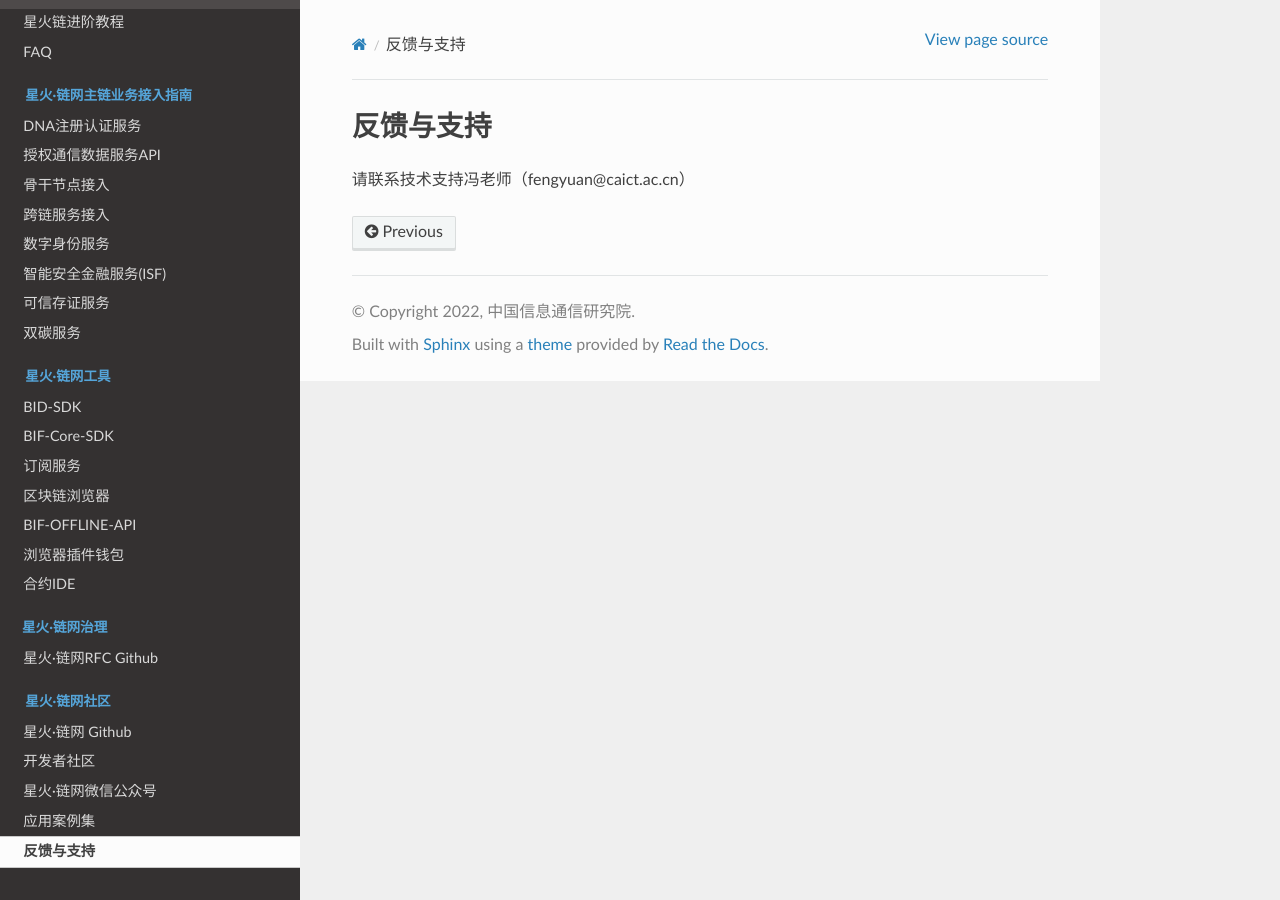
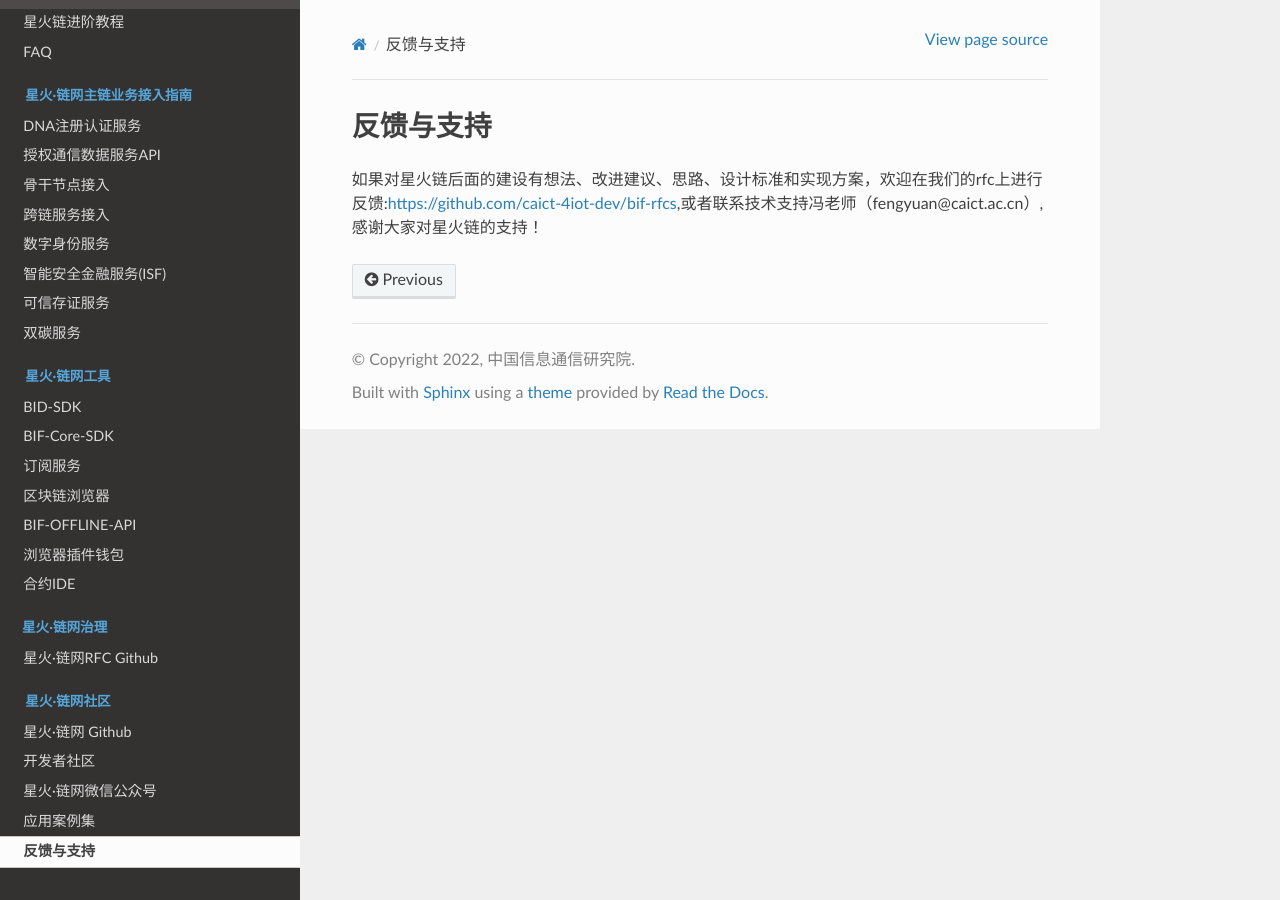
Before and after one commit to caict-4iot-dev/bif-doc, a Sphinx documentation site: the page built from docs/source/community/support.md, in a window 1280 px wide. Built offline with Sphinx 7.4.7 and the Read the Docs theme 2.0.0, drawn with Linux system fonts in a browser that asks for light colours.

Commit message:
mod support

```diff
--- a/docs/source/community/support.md
+++ b/docs/source/community/support.md
@@ -1,3 +1,2 @@
 # 反馈与支持
-
-请联系技术支持冯老师（fengyuan@caict.ac.cn）
+如果对星火链后面的建设有想法、改进建议、思路、设计标准和实现方案，欢迎在我们的rfc上进行反馈:[https://github.com/caict-4iot-dev/bif-rfcs](https://github.com/caict-4iot-dev/bif-rfcs),或者联系技术支持冯老师（fengyuan@caict.ac.cn）,感谢大家对星火链的支持！
```
